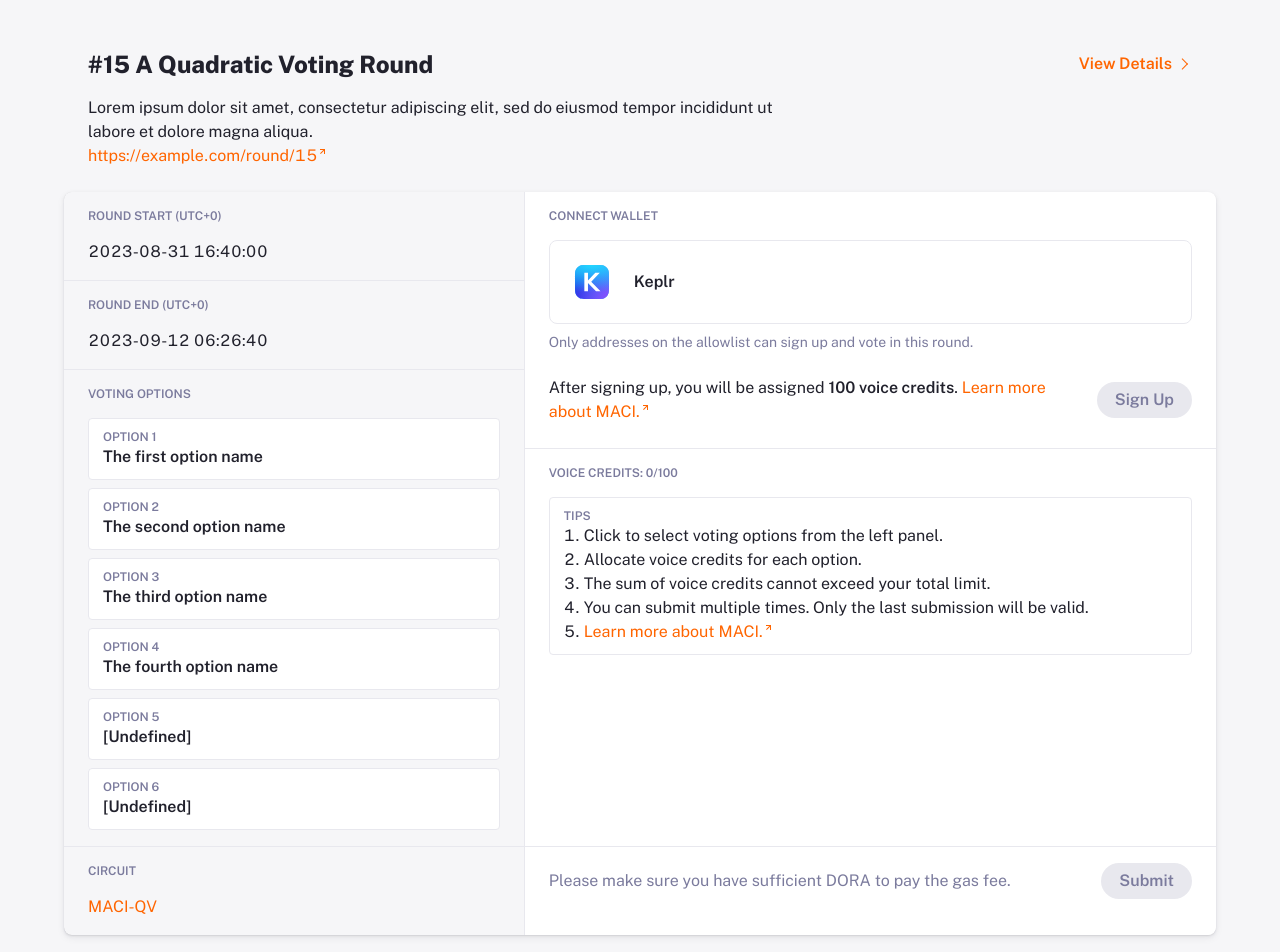
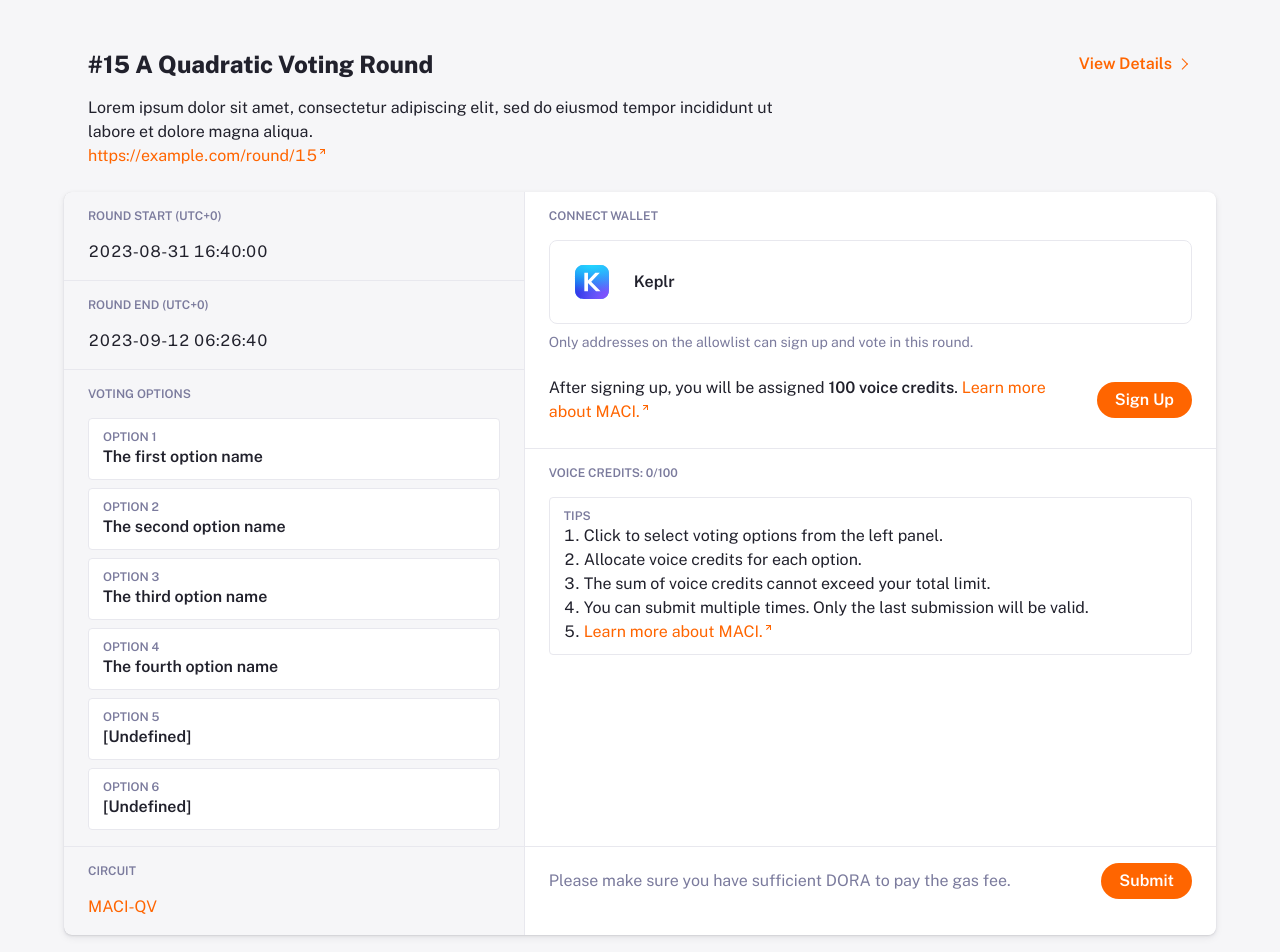
Before and after one commit to DoraFactory/portable-maci, a Next.js app: page / in a window 1280 px wide. Shown: the top 952 px of the page. Built offline with nearby package versions, Linux system fonts and the light colour scheme.

Commit message:
init env config

```diff
--- a/src/components/Main.module.sass
+++ b/src/components/Main.module.sass
@@ -50,6 +50,9 @@
   align-items: center
   gap: 24px
 
+.walletWrapper
+  min-height: 178px
+
 .voteDetail
   flex: 1 1 auto
 
--- a/src/components/Main.tsx
+++ b/src/components/Main.tsx
@@ -26,7 +26,7 @@ const NeedToSignUp = (props: { voiceCredits: number }) => (
         <i />
       </a>
     </p>
-    <div className={common.button} c-active>
+    <div className={common.button} c-active="true">
       Sign Up
     </div>
   </div>
@@ -90,7 +90,7 @@ export default function Main() {
           </div>
         </div>
         <div className={styles.wallet}>
-          <div className={common.bento}>
+          <div className={[common.bento, styles.walletWrapper].join(' ')}>
             <h3>Connect wallet</h3>
             <Wallet />
             <NeedToSignUp voiceCredits={100} />
@@ -104,7 +104,7 @@ export default function Main() {
               <p className={font.basicInkSecondary}>
                 Please make sure you have sufficient DORA to pay the gas fee.
               </p>
-              <div className={common.button} c-active>
+              <div className={common.button} c-active="true">
                 Submit
               </div>
             </div>
```
Also changed, not shown: 1 other file (tests, documents, lock files or other folders).
